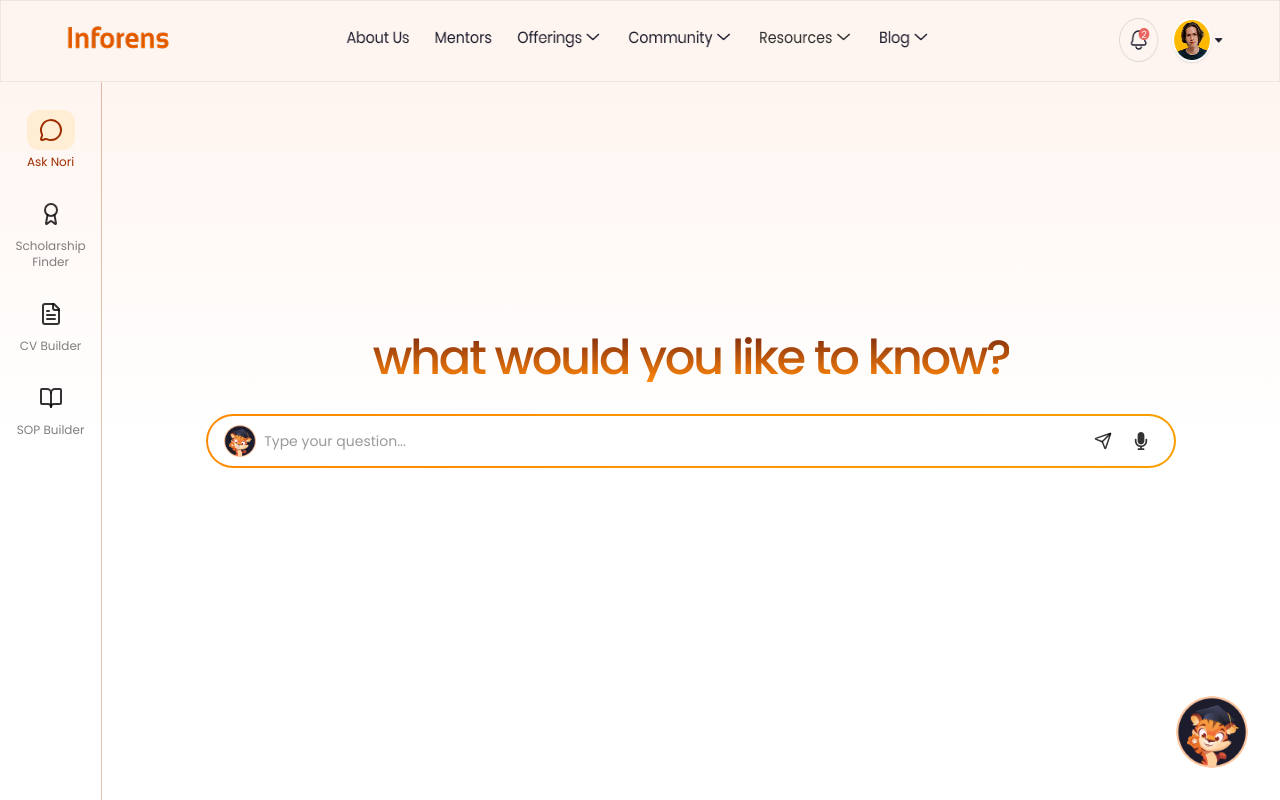
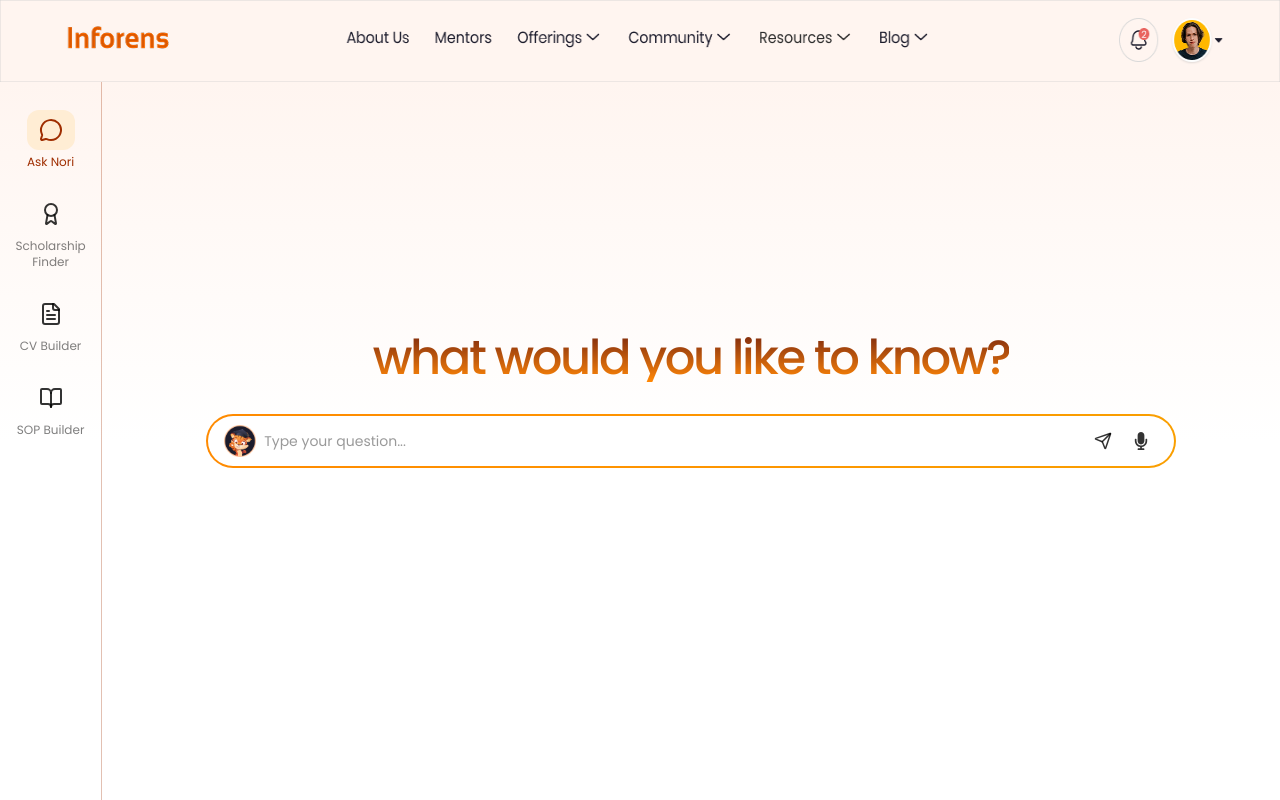
Before and after one commit to ks-inforens/chatbot, a React (Vite) app in the folder frontend/: page / in a window 1280 px wide. Built offline with nearby package versions, Linux system fonts and the light colour scheme.

Commit message:
Hidden Nori Bot on full-view

```diff
--- a/frontend/src/App.jsx
+++ b/frontend/src/App.jsx
@@ -1,5 +1,5 @@
 import React, { useState } from "react";
-import { Routes, Route } from "react-router-dom";
+import { Routes, Route, useLocation } from "react-router-dom";
 import Chatbot from "./pages/Chatbot";
 import Header from "./components/Header";
 import Sidebar from "./components/Sidebar"
@@ -7,14 +7,16 @@
 import CVBuilderPage from "./pages/CVBuilderPage";
 import ScholarshipFinderPage from "./pages/ScholarshipFinderPage";
 import SOPBuilderPage from "./pages/SOPBuilderPage";
+import { API_BASE_URL } from "./data/api";
 
 export default function App() {
   const [selectedFeature, setSelectedFeature] = useState("Ask Nori");
+  const location = useLocation();
 
   return (
     <>
       <Header />
-      <Chatbot />
+      {location.pathname !== "/" && <Chatbot />}
       <div className="flex flex-col md:flex-row fadeIn">
         <div className="hidden md:block"><Sidebar selected={selectedFeature} onSelect={setSelectedFeature} /></div>
         <div className="w-full min-h-[calc(100vh-82px)] flex bg-gradient-to-b from-[#fff5f0] via-white to-white p-2">
```
